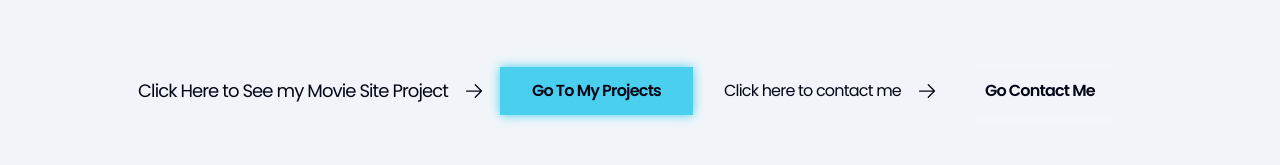
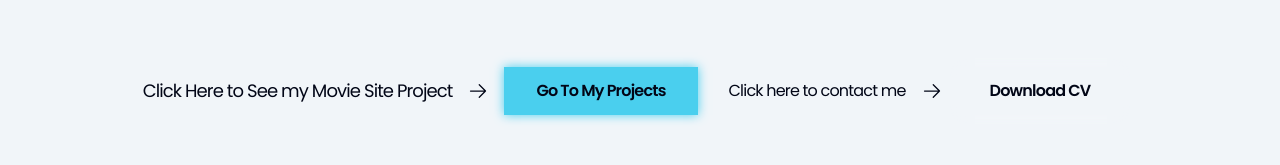
Before and after one commit to Zardd99/project-final-exam, a React (Vite) app: page / in a window 1280 px wide. Shown: the part 613-778 px from the top of the page. Built offline with nearby package versions, Linux system fonts and the light colour scheme; no server answers.

Commit message:
Add CVDownloader

```diff
--- /dev/null
+++ b/src/components/CVDownload.jsx
@@ -0,0 +1,25 @@
+const BUTTON_TEXT = "Download CV";
+const CVDownload = () => {
+  const handleDownload = () => {
+    const link = document.createElement("a");
+    link.href = "./CV_resume.pdf";
+    link.download = "CV_resume.pdf";
+
+    document.body.appendChild(link);
+    link.click();
+    document.body.removeChild(link);
+  };
+
+  return (
+    <button
+      className="group inline-block py-[10px] px-[18px] sm:py-[12.5px] sm:px-[22.5px] md:py-[15px] md:px-[30px] bg-light border-[2px] border-light border-solid shadow-light text-xs sm:text-sm md:text-base font-black  pointer mr-[15px] transition-[0.3s] text-nowrap hover:bg-transparent hover:shadow-none "
+      onClick={handleDownload}
+    >
+      <a className="text-dark group-hover:text-light" href="#hero">
+        {BUTTON_TEXT}
+      </a>
+    </button>
+  );
+};
+
+export default CVDownload;
--- a/src/pages/Home.jsx
+++ b/src/pages/Home.jsx
@@ -5,6 +5,7 @@ import img from "../assets/MyProfile.png";
 import { Link } from "react-router-dom";
 import Featured from "../components/Featured";
 import Footer from "../components/Footer";
+import CVDownload from "../components/CVDownload";
 
 const HERO_DATA = [
   {
@@ -13,13 +14,11 @@ const HERO_DATA = [
     title: "Welcome to the home page!",
     description: "I'm Sakda .. A web developer || responsive design",
     button_project: "Go To My Projects",
-    button_contact: "Go Contact Me",
   },
 ];
 
 const Home = () => {
-  const { id, subtitle, title, description, button_project, button_contact } =
-    HERO_DATA[0];
+  const { id, subtitle, title, description, button_project } = HERO_DATA[0];
   return (
     <div className="w-full flex flex-col items-center justify-center">
       <section
@@ -95,14 +94,7 @@ const Home = () => {
               </svg>
             </div>
 
-            <button className="group inline-block py-[10px] px-[18px] sm:py-[12.5px] sm:px-[22.5px] md:py-[15px] md:px-[30px] bg-light border-[2px] border-light border-solid shadow-light text-xs sm:text-sm md:text-base font-black  pointer mr-[15px] transition-[0.3s] text-nowrap hover:bg-transparent hover:shadow-none ">
-              <Link
-                to="/contact"
-                className=" !text-dark group-hover:!text-light transition-none"
-              >
-                {button_contact}
-              </Link>
-            </button>
+            <CVDownload />
           </div>
         </div>
 
```
Also changed, not shown: 1 other file (tests, documents, lock files or other folders).
